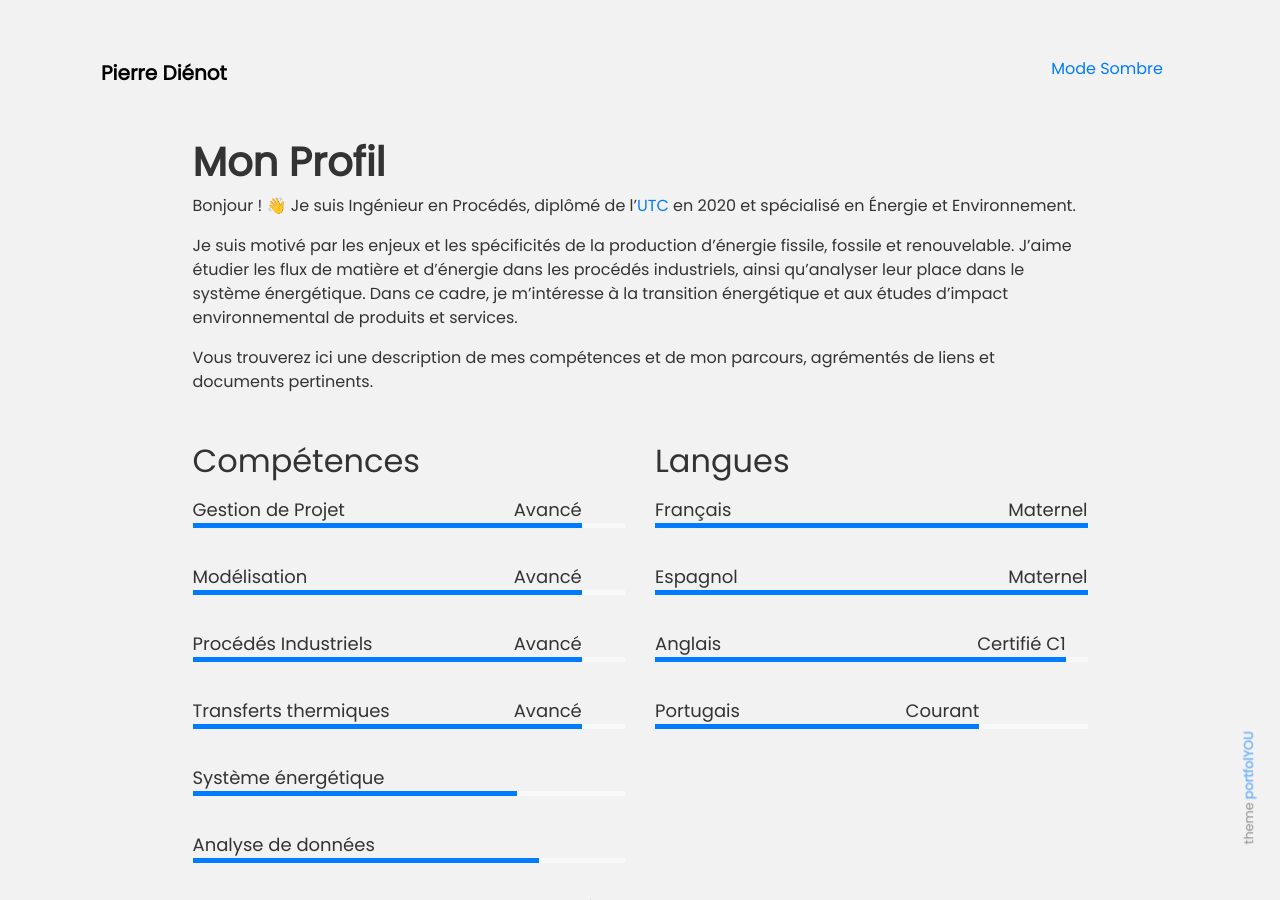
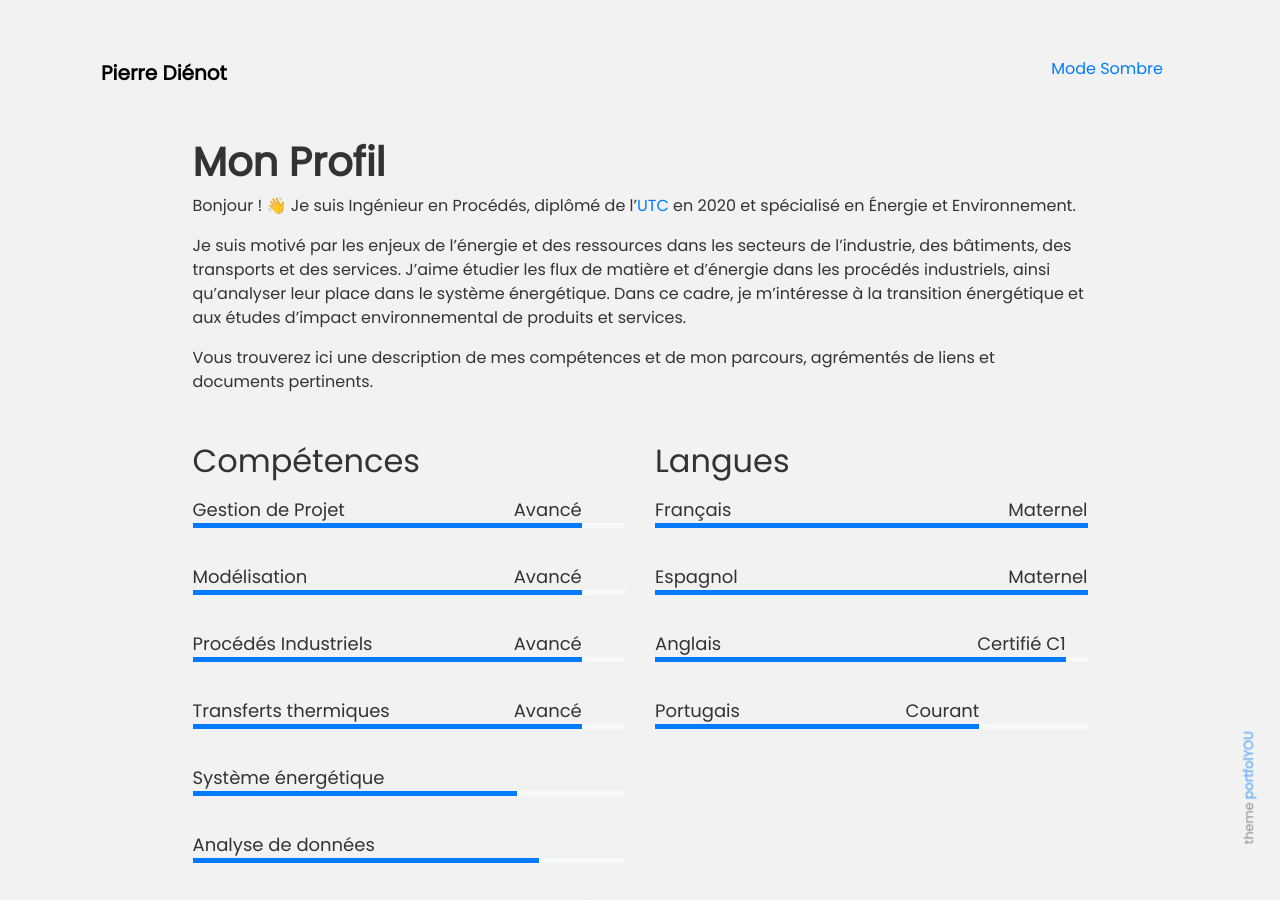
Before and after one commit to plgd/plgd.github.io, a Jekyll site: the page built from pages/about.md, in a window 1280 px wide and 900 px high. Built offline with Jekyll 4.4.1, drawn with Linux system fonts in a browser that asks for light colours; nearby versions of some CDN libraries; emoji names are drawn with the system emoji font.

Commit message:
Resume check

```diff
--- a/pages/about.md
+++ b/pages/about.md
@@ -9,7 +9,7 @@ weight: 1
 
 Bonjour ! :wave: Je suis Ingénieur en Procédés, diplômé de l'<a href="https://www.utc.fr" target="_blank"> UTC</a> en 2020 et spécialisé en Énergie et Environnement.<br>
 
-Je suis motivé par les enjeux et les spécificités de la production d'énergie fissile, fossile et renouvelable. J'aime étudier les flux de matière et d’énergie dans les procédés industriels, ainsi qu'analyser leur place dans le système énergétique. Dans ce cadre, je m’intéresse à la transition énergétique et aux études d’impact environnemental de produits et services.
+Je suis motivé par les enjeux de l'énergie et des ressources dans les secteurs de l'industrie, des bâtiments, des transports et des services. J'aime étudier les flux de matière et d’énergie dans les procédés industriels, ainsi qu'analyser leur place dans le système énergétique. Dans ce cadre, je m’intéresse à la transition énergétique et aux études d’impact environnemental de produits et services.
 
 Vous trouverez ici une description de mes compétences et de mon parcours, agrémentés de liens et documents pertinents. <br>
 
```
Also changed, not shown: 1 other file.
